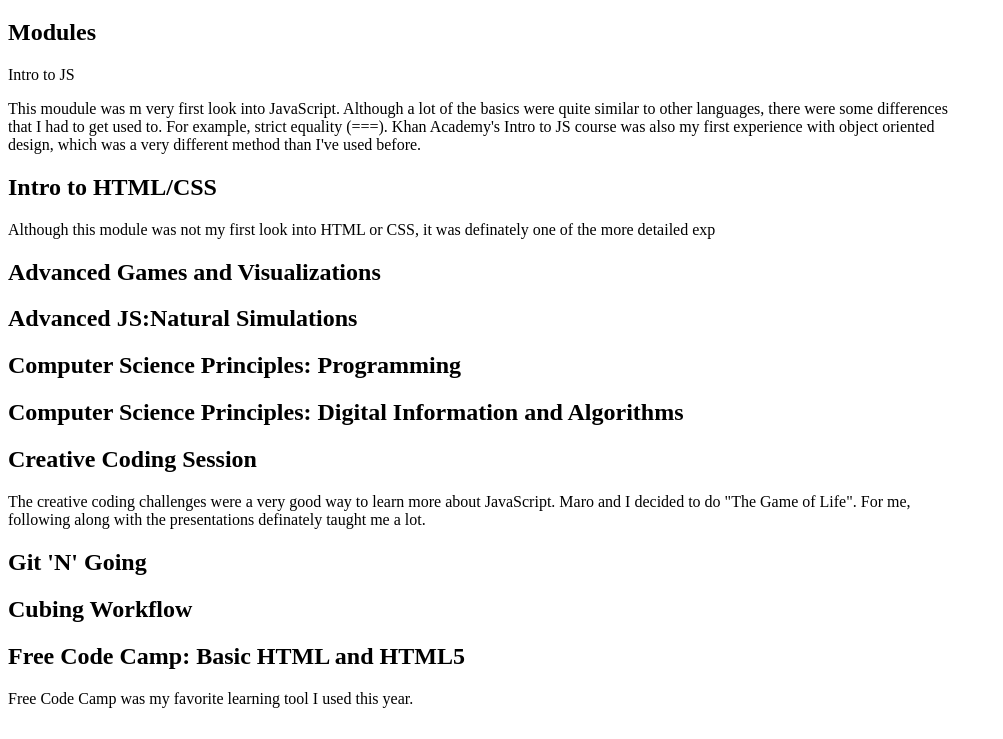
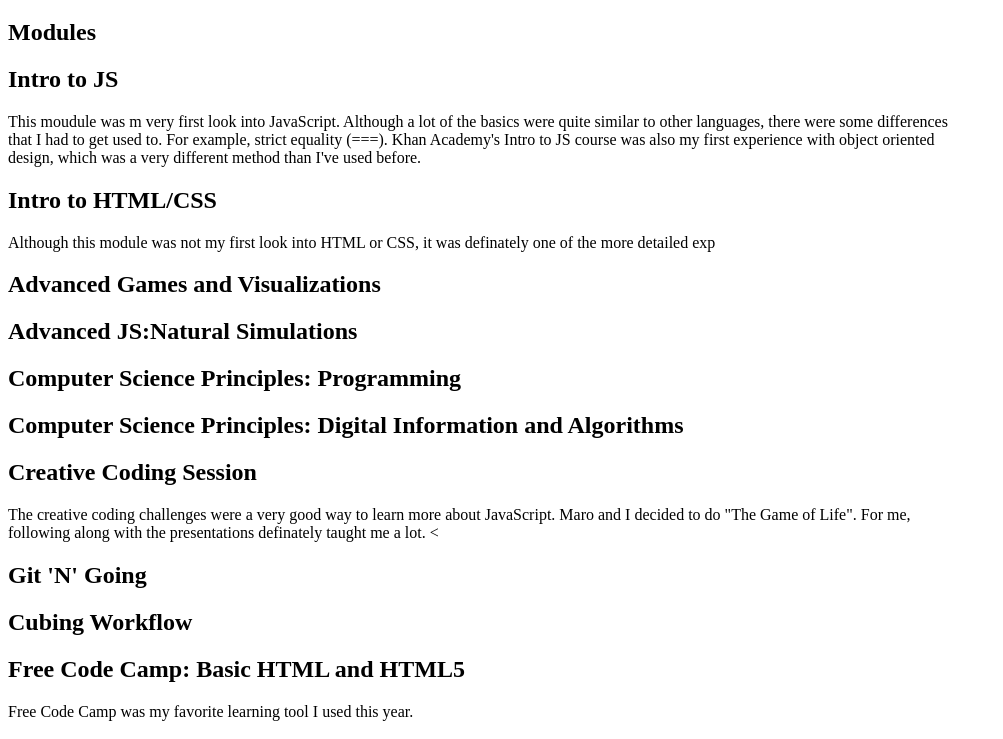
Before and after one commit to JacksonAFry/Portfolio-Assignment, a plain HTML site: page index.html in a window 1280 px wide. Shown: the part 61-800 px from the top of the page, without its empty margins (0-1003 px from the left). Drawn offline with Linux system fonts and the light colour scheme.

Commit message:
Update index.html

```diff
--- a/index.html
+++ b/index.html
@@ -18,6 +18,7 @@
         #module
       {
         color: rgb(0,0,150);
+
       }
 
 
@@ -32,7 +33,7 @@
 
 
 
-    <h2class="module"> Intro to JS </h2>
+    <h2 class="module"> Intro to JS </h2>
     <p>
         This moudule was m very first look into JavaScript. Although a lot of the basics were quite similar to other languages, there were some differences that I had to get used to. For example, strict equality (===). Khan Academy's Intro to JS course was also my first experience with object oriented design, which was a very different method than I've used before.
     </p>
@@ -71,6 +72,8 @@
     <h2 class="module"> Creative Coding Session </h2>
     <p>
         The creative coding challenges were a very good way to learn more about JavaScript. Maro and I decided to do "The Game of Life". For me, following along with the presentations definately taught me a lot.
+      <script src="GameOfLife.js"></script>
+      <
     </p>
 
 
```
